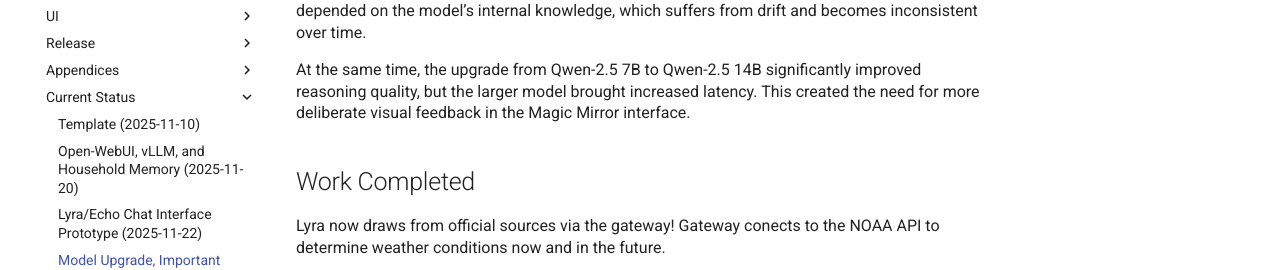
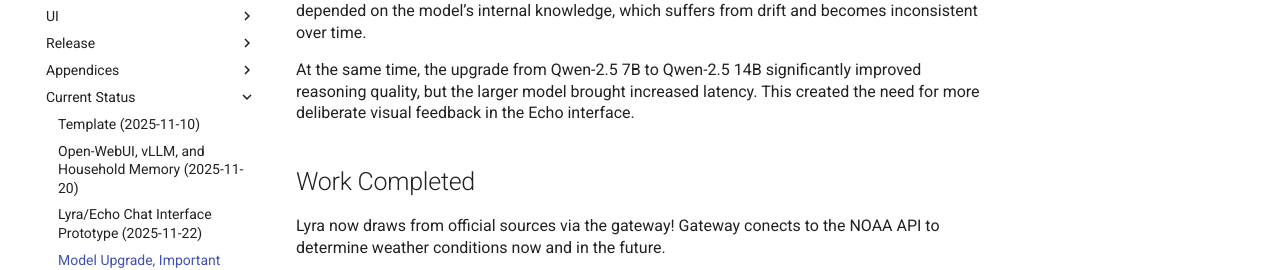
Before and after one commit to austin-206/lyra-echo, an MkDocs documentation site: the page built from docs/entries/2025-11-23.md, in a window 1280 px wide and 900 px high. Shown: the part 337-607 px from the top of the window. Built offline with MkDocs 1.6.1 and Material for MkDocs 9.7.7, drawn with Linux system fonts in a browser that asks for light colours.

Commit message:
Nov 23 progress update 2

```diff
--- a/docs/entries/2025-11-23.md
+++ b/docs/entries/2025-11-23.md
@@ -16,7 +16,7 @@ tags:
 ## Context
 This session expanded Lyra’s environmental awareness and introduced her first operational tool that retrieves live data through the gateway instead of relying on model inference or vector memory. Until now, environmental questions, weather, tides, moon phases, sunrise and sunset depended on the model’s internal knowledge, which suffers from drift and becomes inconsistent over time.
 
-At the same time, the upgrade from Qwen-2.5 7B to Qwen-2.5 14B significantly improved reasoning quality, but the larger model brought increased latency. This created the need for more deliberate visual feedback in the Magic Mirror interface.
+At the same time, the upgrade from Qwen-2.5 7B to Qwen-2.5 14B significantly improved reasoning quality, but the larger model brought increased latency. This created the need for more deliberate visual feedback in the Echo interface.
 
 ## Work Completed
 Lyra now draws from official sources via the gateway! Gateway conects to the NOAA API to determine weather conditions now and in the future.
```
